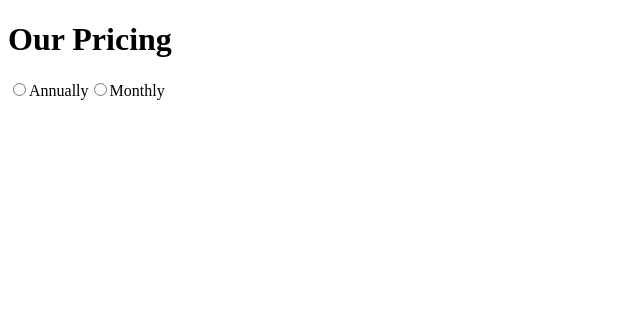
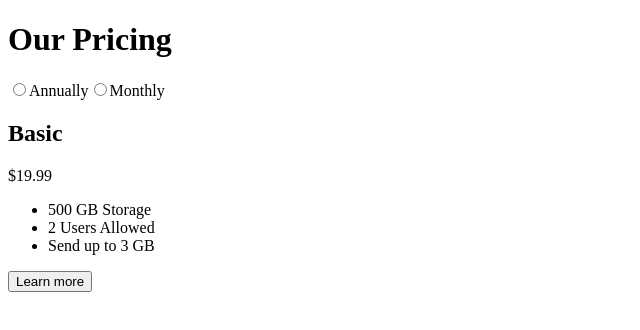
Before and after one commit to AlexKMarshall/pricing-component, a Gatsby site: page / in a window 1280 px wide. Shown: the whole page, without its empty margins (0-640 px from the left). Built offline with nearby package versions, Linux system fonts and the light colour scheme; Gatsby itself is replaced by a stand-in of ours.

Commit message:
Add markup for first pricing option

```diff
--- a/src/pages/index.js
+++ b/src/pages/index.js
@@ -15,6 +15,14 @@ const IndexPage = () => (
     <label htmlFor="annually">Annually</label>
     <input type="radio" name="billing-frequency" id="monthly" value="monthly" />
     <label htmlFor="monthly">Monthly</label>
+    <h2>Basic</h2>
+    <div>$19.99</div>
+    <ul>
+      <li>500 GB Storage</li>
+      <li>2 Users Allowed</li>
+      <li>Send up to 3 GB</li>
+    </ul>
+    <button>Learn more</button>
   </>
 );
 
```
